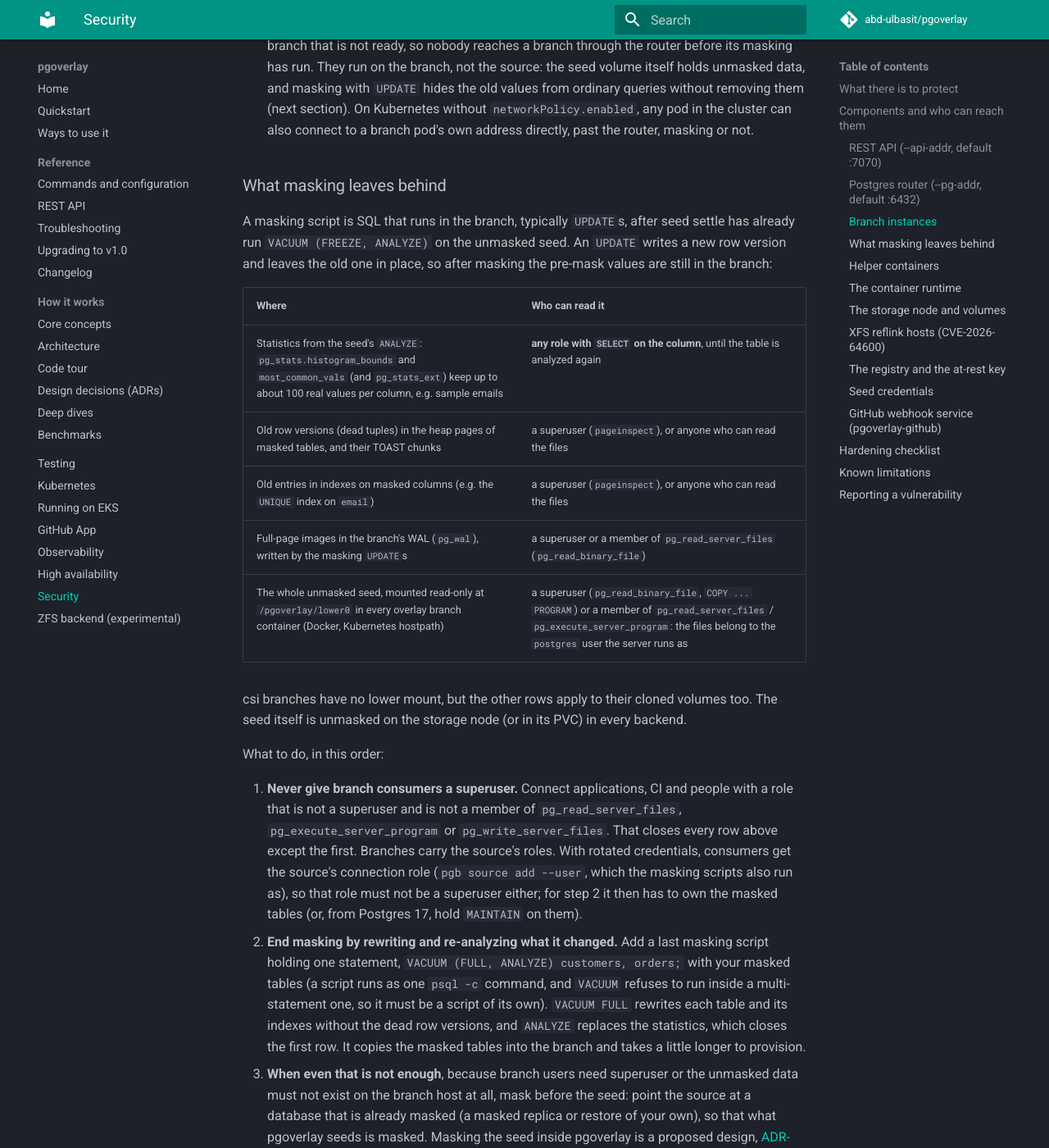
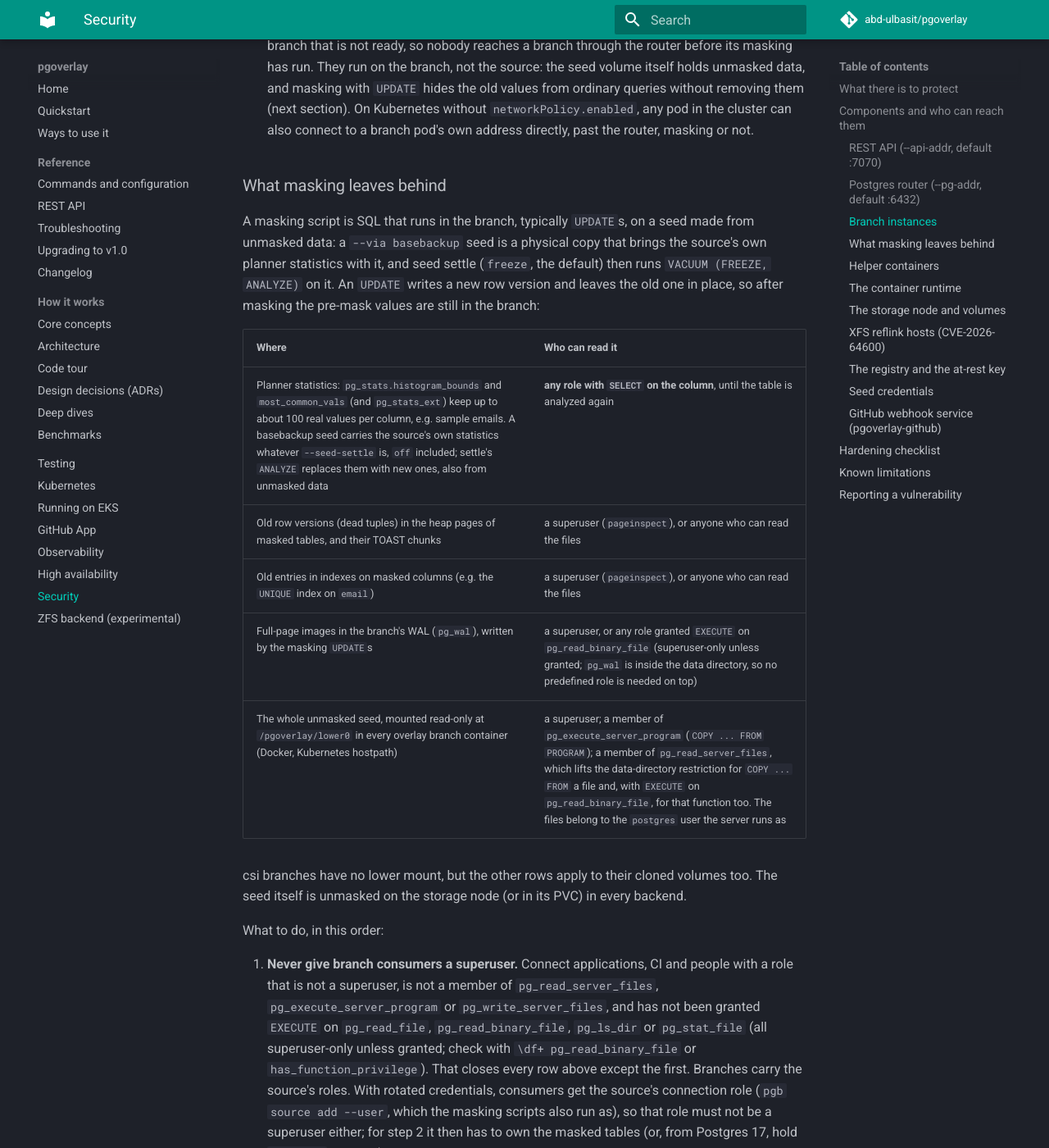
Before and after one commit to abd-ulbasit/pgoverlay, an MkDocs documentation site: the page built from docs/security.md, in a window 1280 px wide and 1400 px high, scrolled down 3527 px. Shown: the whole window at 82% size. Built offline with MkDocs 1.6.1 and Material for MkDocs 9.7.7, drawn with Linux system fonts in a browser that asks for light colours; comment, search, counter and statistics services are not loaded.

Commit message:
docs: correct the masking residue rows; production values recipe gaps
docs/security.md, "What masking leaves behind", got two things wrong:

- It said a member of pg_read_server_files can read the WAL and the
  lower mount through pg_read_binary_file. That function is
  superuser-only unless EXECUTE is granted. pg_read_server_files only
  lifts the data-directory path restriction (and allows COPY FROM a
  file). So the WAL, inside the data directory, is open to any role
  granted EXECUTE, with or without a predefined role. The mitigation now
  also rules out EXECUTE on pg_read_file, pg_read_binary_file,
  pg_ls_dir and pg_stat_file, and says how to check.
- It said the statistics residue comes from seed settle's ANALYZE. A
  --via basebackup seed physically copies the source's pg_statistic, so
  the residue is there whatever --seed-settle is, off included. ADR-12
  now says the same.

values-production.yaml:
- The install recipe created only the token Secret, but the file sets
  proxy.tls.certSecret, which mounts a required Secret. Followed
  exactly, it left branchd in ContainerCreating. The recipe now creates
  pgoverlay-proxy-tls (cert-manager or `kubectl create secret tls`).
- The file turns on the namespace LimitRange with a 1Gi memory limit.
  A basebackup-seeded branch runs the source's postgresql.conf (settle
  lowers shared_buffers only while it settles), so a source with larger
  shared_buffers would be OOM-killed under load. The file and
  values.yaml now say to size default.memory above the source's
  shared_buffers plus work_mem headroom.

Co-Authored-By: Claude Opus 5.5 <noreply@anthropic.com>

```diff
--- a/docs/security.md
+++ b/docs/security.md
@@ -158,18 +158,20 @@ own Postgres.
 
 ### What masking leaves behind
 
-A masking script is SQL that runs in the branch, typically `UPDATE`s, after
-seed settle has already run `VACUUM (FREEZE, ANALYZE)` on the unmasked seed.
-An `UPDATE` writes a new row version and leaves the old one in place, so
-after masking the pre-mask values are still in the branch:
+A masking script is SQL that runs in the branch, typically `UPDATE`s, on a
+seed made from unmasked data: a `--via basebackup` seed is a physical copy
+that brings the source's own planner statistics with it, and seed settle
+(`freeze`, the default) then runs `VACUUM (FREEZE, ANALYZE)` on it. An
+`UPDATE` writes a new row version and leaves the old one in place, so after
+masking the pre-mask values are still in the branch:
 
 | Where | Who can read it |
 |---|---|
-| Statistics from the seed's `ANALYZE`: `pg_stats.histogram_bounds` and `most_common_vals` (and `pg_stats_ext`) keep up to about 100 real values per column, e.g. sample emails | **any role with `SELECT` on the column**, until the table is analyzed again |
+| Planner statistics: `pg_stats.histogram_bounds` and `most_common_vals` (and `pg_stats_ext`) keep up to about 100 real values per column, e.g. sample emails. A basebackup seed carries the source's own statistics whatever `--seed-settle` is, `off` included; settle's `ANALYZE` replaces them with new ones, also from unmasked data | **any role with `SELECT` on the column**, until the table is analyzed again |
 | Old row versions (dead tuples) in the heap pages of masked tables, and their TOAST chunks | a superuser (`pageinspect`), or anyone who can read the files |
 | Old entries in indexes on masked columns (e.g. the `UNIQUE` index on `email`) | a superuser (`pageinspect`), or anyone who can read the files |
-| Full-page images in the branch's WAL (`pg_wal`), written by the masking `UPDATE`s | a superuser or a member of `pg_read_server_files` (`pg_read_binary_file`) |
-| The whole unmasked seed, mounted read-only at `/pgoverlay/lower0` in every overlay branch container (Docker, Kubernetes hostpath) | a superuser (`pg_read_binary_file`, `COPY ... PROGRAM`) or a member of `pg_read_server_files` / `pg_execute_server_program`: the files belong to the `postgres` user the server runs as |
+| Full-page images in the branch's WAL (`pg_wal`), written by the masking `UPDATE`s | a superuser, or any role granted `EXECUTE` on `pg_read_binary_file` (superuser-only unless granted; `pg_wal` is inside the data directory, so no predefined role is needed on top) |
+| The whole unmasked seed, mounted read-only at `/pgoverlay/lower0` in every overlay branch container (Docker, Kubernetes hostpath) | a superuser; a member of `pg_execute_server_program` (`COPY ... FROM PROGRAM`); a member of `pg_read_server_files`, which lifts the data-directory restriction for `COPY ... FROM` a file and, with `EXECUTE` on `pg_read_binary_file`, for that function too. The files belong to the `postgres` user the server runs as |
 
 csi branches have no lower mount, but the other rows apply to their cloned
 volumes too. The seed itself is unmasked on the storage node (or in its PVC)
@@ -178,9 +180,13 @@ in every backend.
 What to do, in this order:
 
 1. **Never give branch consumers a superuser.** Connect applications, CI and
-   people with a role that is not a superuser and is not a member of
+   people with a role that is not a superuser, is not a member of
    `pg_read_server_files`, `pg_execute_server_program` or
-   `pg_write_server_files`. That closes every row above except the first.
+   `pg_write_server_files`, and has not been granted `EXECUTE` on
+   `pg_read_file`, `pg_read_binary_file`, `pg_ls_dir` or `pg_stat_file`
+   (all superuser-only unless granted; check with
+   `\df+ pg_read_binary_file` or `has_function_privilege`). That closes
+   every row above except the first.
    Branches carry the source's roles. With rotated credentials, consumers
    get the source's connection role (`pgb source add --user`, which the
    masking scripts also run as), so that role must not be a superuser
```
Also changed, not shown: docs/DESIGN-DECISIONS.md (+6 -4 lines), 2 other files.
